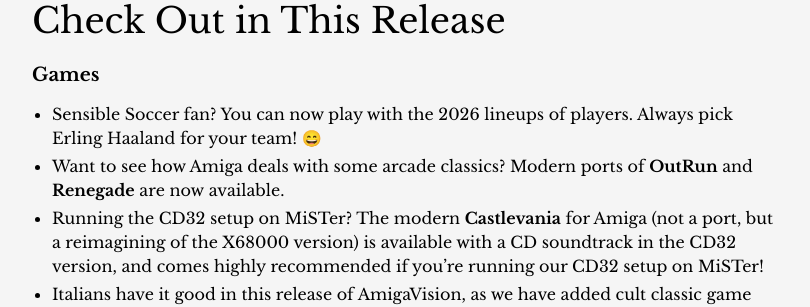
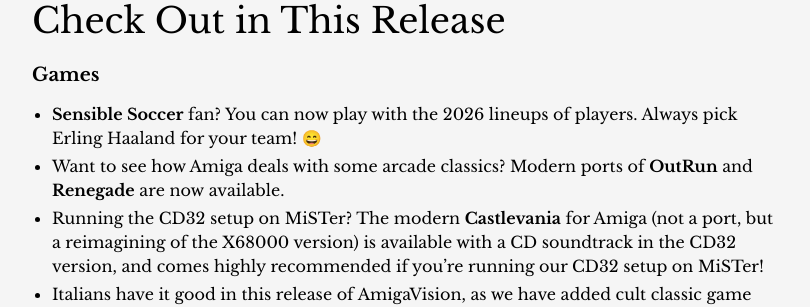
Before and after one commit to amigavision/amigavision.github.io, a Jekyll site: the page built from _posts/2026-04-15-2026.04.16.md, in a window 1280 px wide and 900 px high, scrolled down 9557 px. Shown: the part 156-463 px from the top of the window, without its empty margins (233-1043 px from the left). Built offline with Jekyll 4.4.1, drawn with Linux system fonts in a browser that asks for light colours.

Commit message:
Formatting

```diff
--- a/_posts/2026-04-15-2026.04.16.md
+++ b/_posts/2026-04-15-2026.04.16.md
@@ -367,7 +367,7 @@
 
 ### Games
 
-* Sensible Soccer fan? You can now play with the 2026 lineups of players. Always pick Erling Haaland for your team! 😄
+* **Sensible Soccer** fan? You can now play with the 2026 lineups of players. Always pick Erling Haaland for your team! 😄
 * Want to see how Amiga deals with some arcade classics? Modern ports of **OutRun** and **Renegade** are now available.
 * Running the CD32 setup on MiSTer? The modern **Castlevania** for Amiga (not a port, but a reimagining of the X68000 version) is available with a CD soundtrack in the CD32 version, and comes highly recommended if you're running our CD32 setup on MiSTer!
 * Italians have it good in this release of AmigaVision, as we have added cult classic game series **Diabolik** and **Dylan Dog**, 29 games in all. Check them out if you understand Italian!
```
